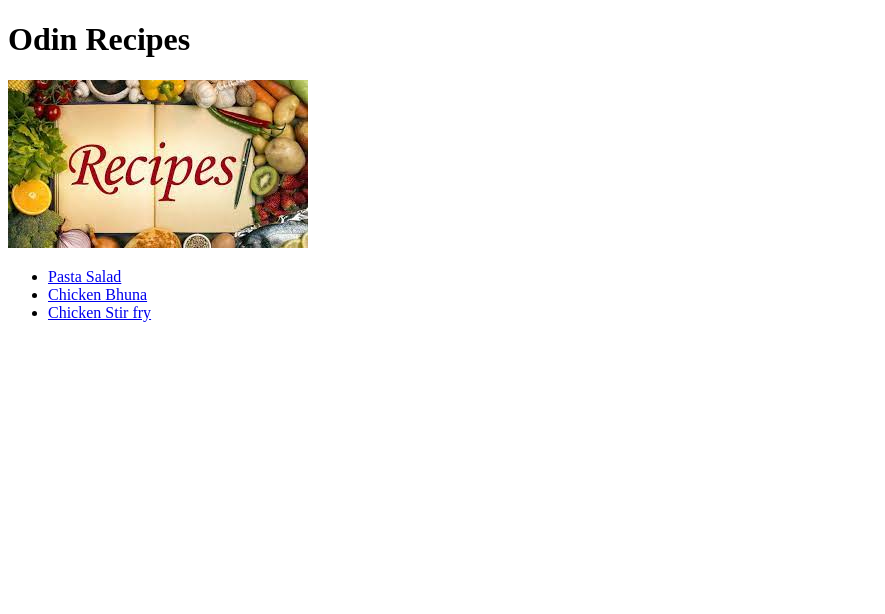
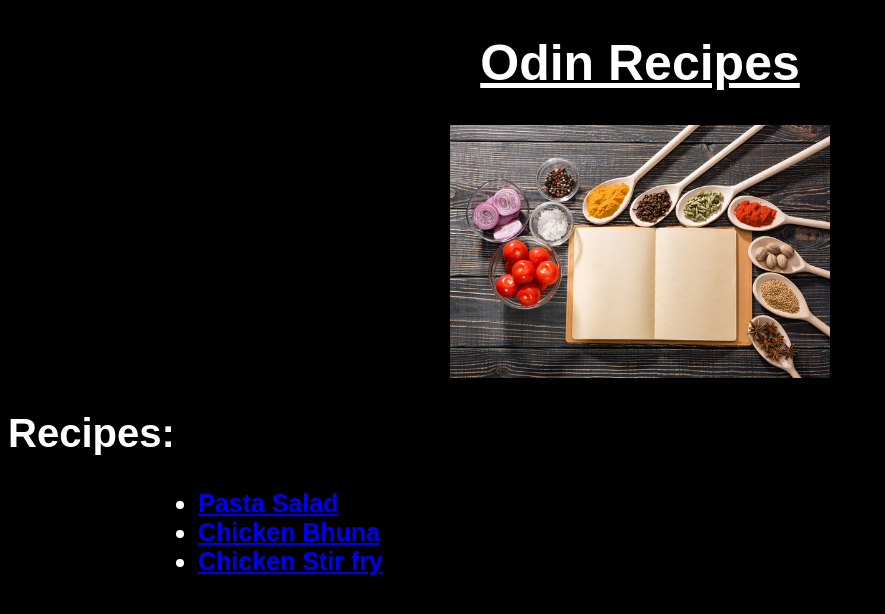
Before and after one commit to HAISESASAK-I/odin-recipe, a plain HTML site: page index.html in a window 1280 px wide. Shown: the whole page, without its empty margins (0-885 px from the left). Drawn offline with Linux system fonts and the light colour scheme.

Commit message:
Add the link to Css file
I added css file to all other webpages and changed the background color
, color and image of index.html.

```diff
--- a/index.html
+++ b/index.html
@@ -4,15 +4,20 @@
     <title>Odin Recipes</title>
     <meta name="viewport" content="width=device-width, initial-scale=1.0">
     <meta charset="UTF-8">
+    <link href="./style.css" rel="stylesheet">
 </head>
 <body>
-    <h1>Odin Recipes</h1>
-    <img src="./images/recipe.jpeg" alt="Recipe Pic">
-    <ul>
-    <li><a href="./recipes/pasta-salad.html  " rel="noopener noreferrer">Pasta Salad</a></li>
-    <li><a href="./recipes/chicken-bhuna.html" rel="noopener noreferrer">Chicken Bhuna</a></li>
-    <li><a href="./recipes/chicken-stir-fry.html" rel="noopener noreferrer">Chicken Stir fry</a></li>
-    </ul>
+    <h1 class="title" >Odin Recipes</h1>
+    <img class="recipe" src="./images/recipes.jpeg" alt="Recipe Pic">
+    <div>
+        <h2 class="one">Recipes:</h2>
+        <ul class="links">
+            <li><a href="./recipes/pasta-salad.html  " rel="noopener noreferrer">Pasta Salad</a></li>
+            <li><a href="./recipes/chicken-bhuna.html" rel="noopener noreferrer">Chicken Bhuna</a></li>
+            <li><a href="./recipes/chicken-stir-fry.html" rel="noopener noreferrer">Chicken Stir fry</a></li>
+        </ul>
+     </div>
+
 
 </body>
 
--- /dev/null
+++ b/style.css
@@ -0,0 +1,31 @@
+/* Styling sheet for index.html */
+body {
+    font-family: Arial, Helvetica, sans-serif;
+    color: #FFFFFF;
+    background-color:black;
+}
+.title {
+    text-align: center;
+    text-decoration: solid;
+    text-decoration: underline;
+    font-size: 50px;
+}
+.recipe {
+    margin-left: auto;
+    margin-right: auto;
+    max-width: 30%;
+    display: block;
+
+}
+.links {
+    font-weight: bold;
+    font-size :25px;
+    color:white;
+    margin-left: 150px;
+    margin-right: 150px;
+
+}
+.one {
+    font-size: 40px;
+
+}
```
Also changed, not shown: recipes/chicken-bhuna.html (+2 -0 lines), recipes/chicken-stir-fry.html (+2 -0 lines), recipes/pasta-salad.html (+2 -0 lines), images/recipes.jpeg (added).
